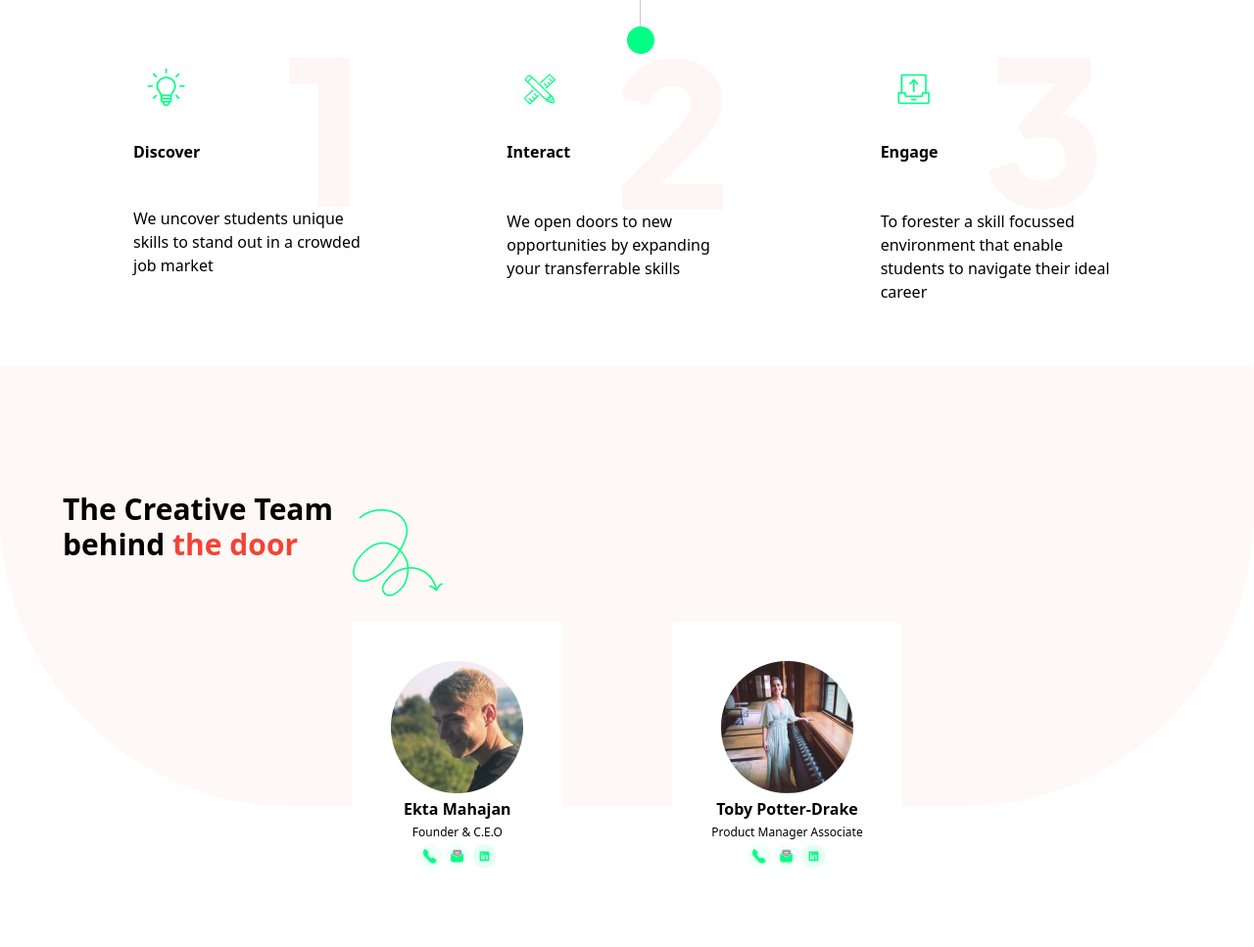
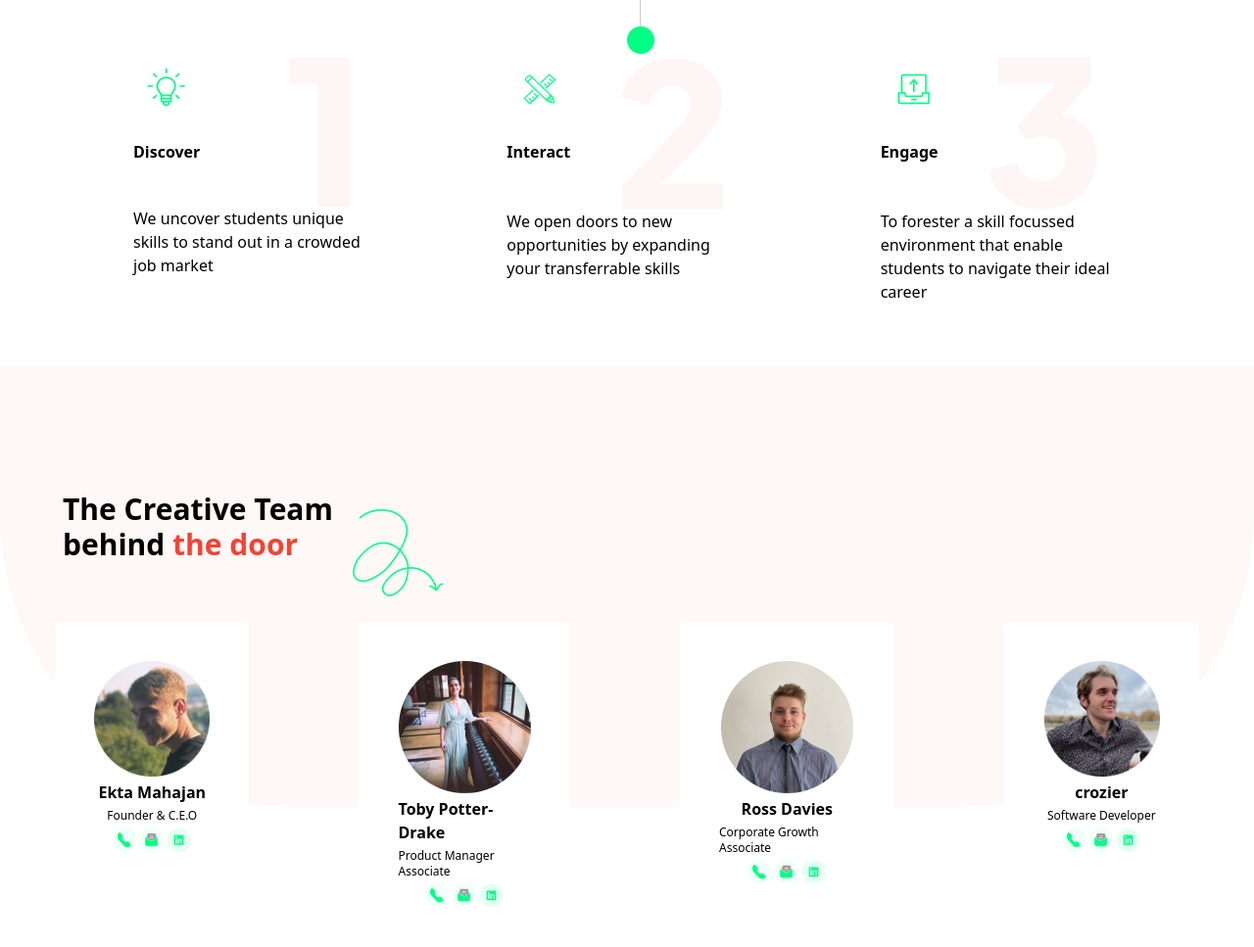
Before and after one commit to hm-auly/assignment-4___tailwindcss, a website built with Vite: page index.html in a window 1280 px wide. Shown: the part 2637-3604 px from the top of the page at 98% size. Before the commit the page ends 3564 px from the top, so only its background shows below. Built offline with nearby package versions, Linux system fonts and the light colour scheme.

Commit message:
id section id-3 & id-4

```diff
--- a/index.html
+++ b/index.html
@@ -185,7 +185,22 @@
                 </div>
             </div>
 
+            <div class="bg-[#FFFFFF] p-10 rounded-md">
+                <div class="flex flex-col justify-center items-center gap-1">
+                    <img src="images/image 2.png" alt="">
+                    <h3 class="font-semibold ">Ross Davies</h3>
+                    <p class="font-[300] text-xs">Corporate Growth Associate</p>
+                    <img class="w-20 " src="images/group 26610.png" alt="">
+                </div>
+            </div>
 
+            <div class="bg-[#FFFFFF]  p-10 rounded-md">
+                <div class="flex flex-col justify-center items-center gap-1">
+                    <img src="images/image 1.png" alt="">
+                    <h3 class="font-semibold ">crozier</h3>
+                    <p class="font-[300] text-xs">Software Developer</p>
+                    <img class="w-20 " src="images/group 26610.png" alt="">
+                </div>
             </div>
         </section>
 
```
